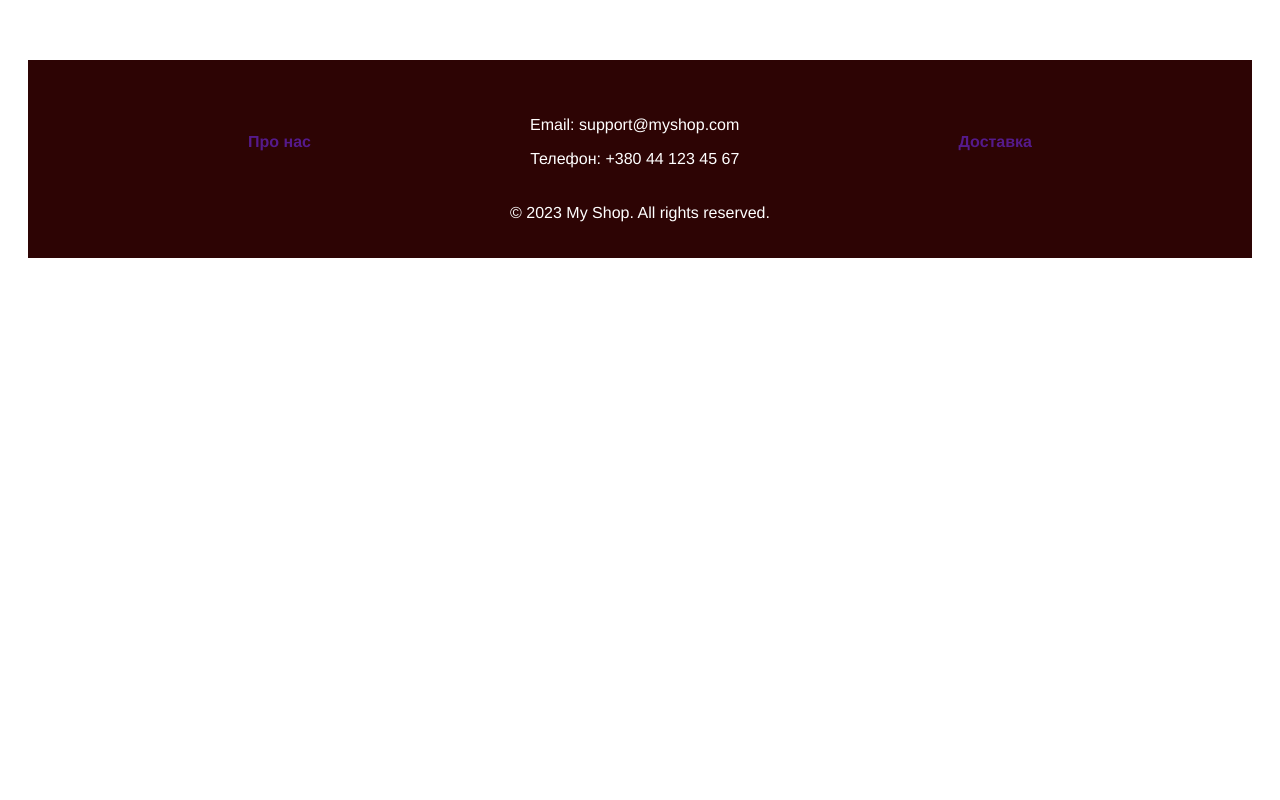
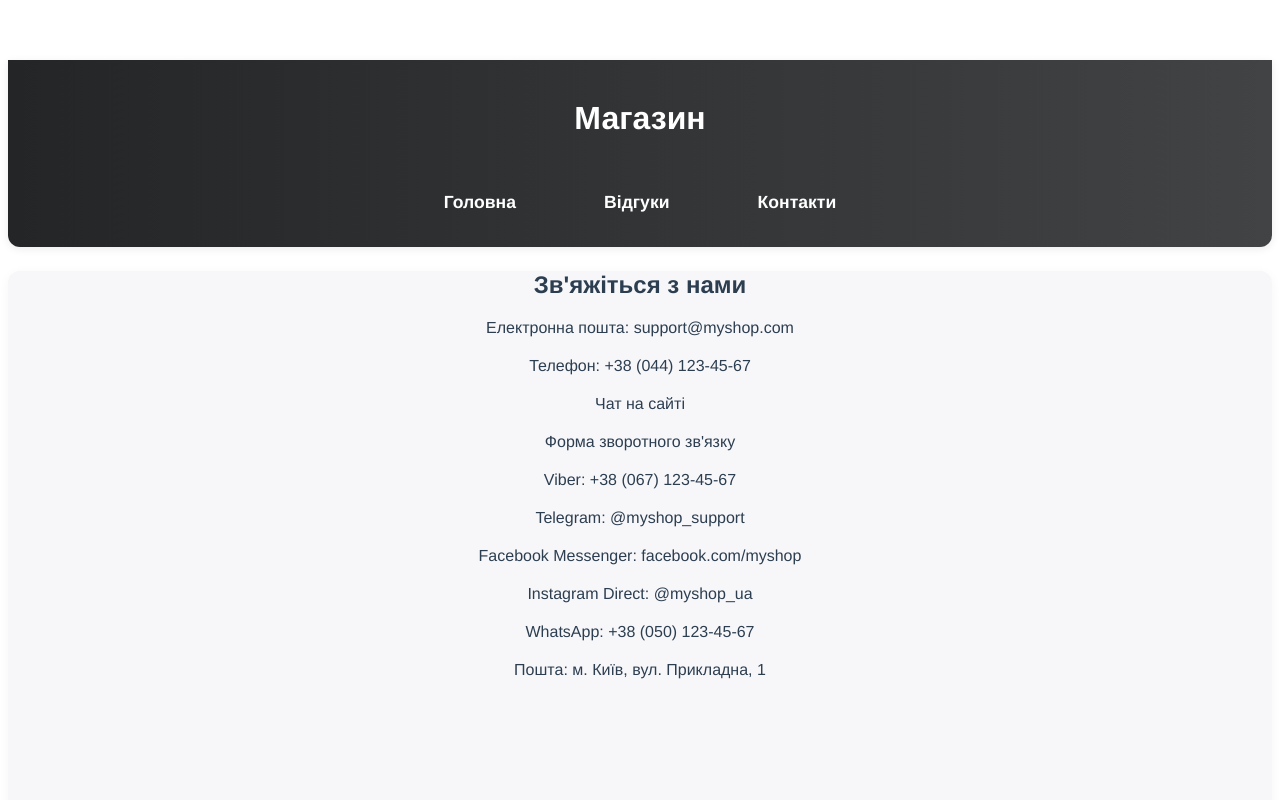
Before and after one commit to yarik-gulya/my-shop, a Vue app in the folder my-shop/: page /my-shop/contacts in a window 1280 px wide. Shown: the top 800 px of the page. Built offline with nearby package versions, Linux system fonts and the light colour scheme.

Commit message:
add style for input

```diff
--- /dev/null
+++ b/my-shop/src/components/ContactComponents.vue
@@ -0,0 +1,40 @@
+<template>
+    <div>
+        <h2>Зв'яжіться з нами</h2>
+        <ul>
+            <li>Електронна пошта: support@myshop.com</li>
+            <li>Телефон: +38 (044) 123-45-67</li>
+            <li>Чат на сайті</li>
+            <li>Форма зворотного зв'язку</li>
+            <li>Viber: +38 (067) 123-45-67</li>
+            <li>Telegram: @myshop_support</li>
+            <li>Facebook Messenger: facebook.com/myshop</li>
+            <li>Instagram Direct: @myshop_ua</li>
+            <li>WhatsApp: +38 (050) 123-45-67</li>
+            <li>Пошта: м. Київ, вул. Прикладна, 1</li>
+        </ul>
+    </div>
+</template>
+<script>
+export default {
+    name: 'ContactComponents'
+};
+</script>
+<style scoped>
+ul {
+    list-style: none;
+    padding: 0;
+    margin: 20px;
+    display: flex;
+    flex-direction: column;
+    align-items: center;
+    gap: 20px;
+}
+li{
+    transition: 1s;
+}
+
+li:hover{
+    transform: scale(2);
+}
+</style>
--- a/my-shop/src/components/FooterComponent.vue
+++ b/my-shop/src/components/FooterComponent.vue
@@ -2,13 +2,16 @@
     <footer class="footer">
         <div class="footer-content">
             <ul>
-                <li><a href="">Про нас</a></li>
+                <li><router-link to="/admin/contacts">Про нас</router-link></li>
                 <li>
                     <p>Email: support@myshop.com</p>
                     <p>Телефон: +380 44 123 45 67</p>
                 </li>
-                <li><a href="">Доставка</a></li>
+                <li><router-link to="/admin/reviews">Відгуки</router-link></li>
             </ul>
+
+            <input type="text" v-model="message" />
+            <p>You entered: {{ message }}</p>
 
             <p>&copy; 2023 My Shop. All rights reserved.</p>
         </div>
@@ -17,19 +20,26 @@
 
 <script>
 export default {
-    name: 'FooterComponent'
-};
+    name: 'FooterComponent',
+
+    data(){
+        return{
+            message: ''
+        };
+    }
+}
 </script>
 
 <style scoped>
 .footer {
     margin: 20px;
-    background-color: #2d0404;
+    background: linear-gradient(-90deg, #232526 0%, #414345 100%);
     color: #ffffff;
     padding: 20px;
     text-align: center;
 }
-ul{
+
+ul {
     list-style: none;
     padding: 0;
     margin: 20px 200px;
@@ -38,8 +48,19 @@ ul{
     align-items: center;
     flex-direction: row;
 }
-a{
+
+ul li a {
+    color: #ffffff;
     text-decoration: none;
-    font-weight: bold;
+    font-weight: 600;
+    font-size: 1.1rem;
+    padding: 10px 24px;
+    border-radius: 6px;
+    transition: background 0.2s, color 0.2s;
+}
+
+ul li a:hover {
+    background: #ffb347;
+    color: #232526;
 }
 </style>
--- a/my-shop/src/components/ProductList.vue
+++ b/my-shop/src/components/ProductList.vue
@@ -18,71 +18,11 @@ export default {
     components: {
         ProductCard
     },
-    data() {
-        return {
-            products: [
-                {
-                    name: "Смартфон Samsung Galaxy S23",
-                    price: 35000,
-                    image: "https://img.freepik.com/free-photo/white-cell-phone-box-background_58702-4721.jpg"
-                },
-                {
-                    name: "Ноутбук Apple MacBook Air M2",
-                    price: 58000,
-                    image: "https://img.freepik.com/free-photo/workplace-with-laptop-stand-near-eyeglasses_23-2148040478.jpg"
-                },
-                {
-                    name: "Бездротові навушники Sony",
-                    price: 7800,
-                    image: "https://img.freepik.com/free-photo/closeup-shot-white-wireless-headphones-with-their-case-white-background_181624-31412.jpg"
-                },
-                {
-                    name: "Механічна клавіатура HyperX",
-                    price: 4500,
-                    image: "https://img.freepik.com/free-photo/top-view-keyboard-mouse-arrangement_23-2149386333.jpg"
-                },
-                {
-                    name: "Смарт-годинник Apple Watch Series 9",
-                    price: 17000,
-                    image: "https://img.freepik.com/free-photo/modern-sport-adult-hand-lifestyle_1127-2745.jpg"
-                },
-                {
-                    name: "Портативна колонка JBL Series 1",
-                    price: 5200,
-                    image: "https://img.freepik.com/free-photo/still-life-tech-device_23-2150722602.jpg"
-                },
-                {
-                    name: "Телевізор Samsung 4K QLED",
-                    price: 28000,
-                    image: "https://img.freepik.com/free-photo/landscape-nature-scene-tv-appliance-generative-ai_188544-12122.jpg"
-                },
-                {
-                    name: "Фітнес-браслет Xiaomi Mi Band 7",
-                    price: 1800,
-                    image: "https://img.freepik.com/free-photo/futuristic-virtual-reality-headset-illuminates-dark-studio-shot-generated-by-ai_188544-13298.jpg"
-                },
-                {
-                    name: 'Планшет Apple iPad Air',
-                    price: 25000,
-                    image: 'https://img.freepik.com/free-photo/modern-office-desk-composition-with-technological-device_23-2147915894.jpg?ga=GA1.1.265073241.1744218660&semt=ais_hybrid&w=740'
-                },
-                {
-                    name: 'Електронна книга Kindle Paperwhite',
-                    price: 6000,
-                    image: 'https://img.freepik.com/free-photo/high-angle-man-reading-digital-magazine_23-2150162702.jpg?ga=GA1.1.265073241.1744218660&semt=ais_hybrid&w=740'
-                },
-                {
-                    name: 'Ігрова консоль Sony PlayStation 5',
-                    price: 45000,
-                    image: 'https://img.freepik.com/free-photo/high-angle-controllers-headphones_23-2149829136.jpg?ga=GA1.1.265073241.1744218660&semt=ais_hybrid&w=740'
-                },
-                {
-                    name: 'Веб-камера Logitech C920',
-                    price: 2500,
-                    image: 'https://img.freepik.com/free-photo/wireless-home-security-surveillance-camera_53876-96819.jpg?ga=GA1.1.265073241.1744218660&semt=ais_hybrid&w=740'
-                },
-            ],
-        };
+    props:{
+        products:{
+            type: Array,
+            required: true,
+        },
     },
 };
 </script>
--- a/my-shop/src/pages/AdminDashboard.vue
+++ b/my-shop/src/pages/AdminDashboard.vue
@@ -1,33 +1,47 @@
 <template>
-    <div>
+    <header>
+        <h1>Магазин</h1>
         <nav>
             <router-link to="/admin/products">Головна</router-link>
             <router-link to="/admin/reviews">Відгуки</router-link>
+            <router-link to="/admin/contacts">Контакти</router-link>
         </nav>
+    </header>
+    <main>
+        <router-view />
+    </main>
 
-        <main>
-            <router-view />
-        </main>
-    </div>
 </template>
 
 <script>
-    export default {
-        name: 'AdminDashboard',
-    };
+export default {
+    name: 'AdminDashboard',
+};
 
 </script>
 <style scoped>
+h1 {
+    padding-top: 40px;
+    transition: 2s;
+}
+
+h1:hover {
+    transform: scale(1.5);
+}
+
+header {
+    background: linear-gradient(90deg, #232526 0%, #414345 100%);
+    color: #fff;
+    box-shadow: 0 2px 8px rgba(0, 0, 0, 0.08);
+    border-radius: 0 0 12px 12px;
+}
+
 nav {
     display: flex;
     justify-content: center;
     align-items: center;
     gap: 40px;
     padding: 24px 0;
-    background: linear-gradient(90deg, #232526 0%, #414345 100%);
-    color: #fff;
-    box-shadow: 0 2px 8px rgba(0,0,0,0.08);
-    border-radius: 0 0 12px 12px;
 }
 
 nav a {
@@ -46,11 +60,11 @@ nav a:hover {
 }
 
 main {
-    padding: 32px 24px;
+    padding: 0px 24px;
     background: #f7f7fa;
     min-height: 70vh;
     border-radius: 12px;
     margin-top: 24px;
-    box-shadow: 0 2px 12px rgba(0,0,0,0.04);
+    box-shadow: 0 2px 12px rgba(0, 0, 0, 0.04);
 }
 </style>
--- /dev/null
+++ b/my-shop/src/pages/ManageContacts.vue
@@ -0,0 +1,15 @@
+<template>
+    <ContactComponents />
+</template>
+<script>
+import ContactComponents from '../components/ContactComponents.vue';
+
+export default{
+    components:{
+        ContactComponents,
+    }
+};
+</script>
+<style>
+
+</style>
--- a/my-shop/src/router.js
+++ b/my-shop/src/router.js
@@ -2,6 +2,7 @@ import { createRouter, createWebHistory } from 'vue-router';
 import AdminDashboard from './pages/AdminDashboard.vue';
 import ManageProducts from './pages/ManageProducts.vue';
 import ManageReviews from './pages/ManageReviews.vue';
+import ManageContacts from './pages/ManageContacts.vue';
 
 const routes = [
     {
@@ -10,6 +11,7 @@ const routes = [
         children: [
             { path: '', component: ManageProducts }, // Домашня сторінка рендерить ManageProducts
             { path: 'reviews', component: ManageReviews }, // Відгуки
+            { path: 'contacts', component: ManageContacts}
         ],
     },
     {
@@ -18,6 +20,7 @@ const routes = [
         children: [
             { path: 'products', component: ManageProducts },
             { path: 'reviews', component: ManageReviews },
+            { path: 'contacts', component: ManageContacts },
         ],
     },
 ];
```
Also changed, not shown: my-shop/src/pages/ManageProducts.vue (+102 -5 lines).
